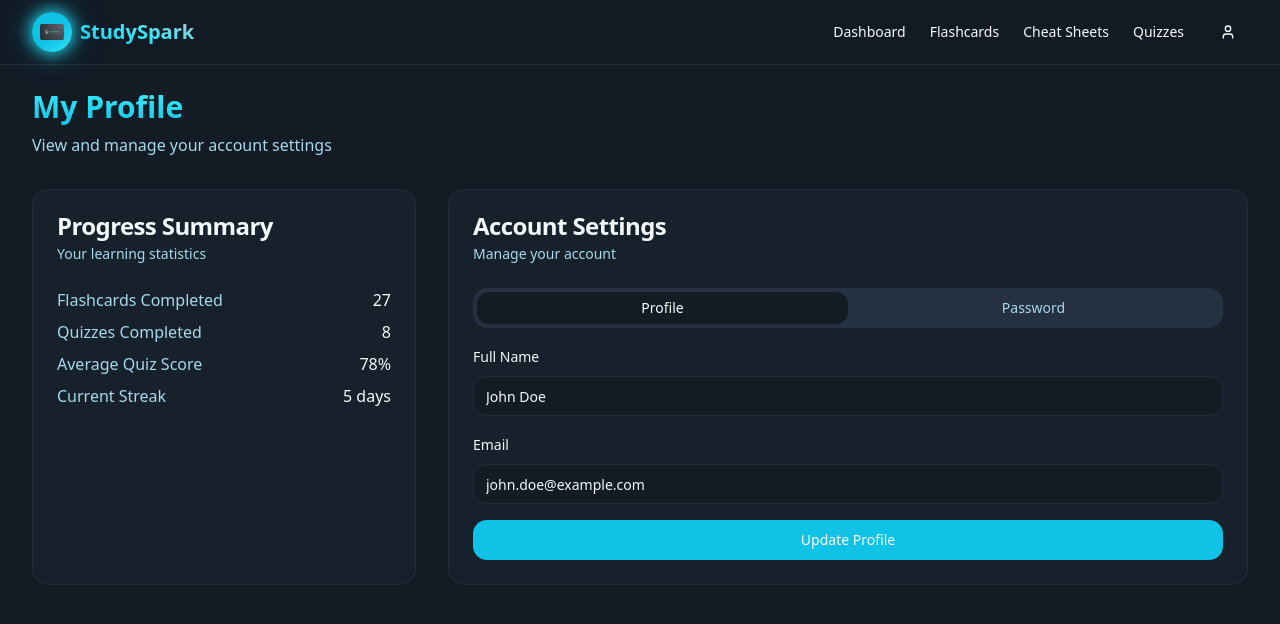
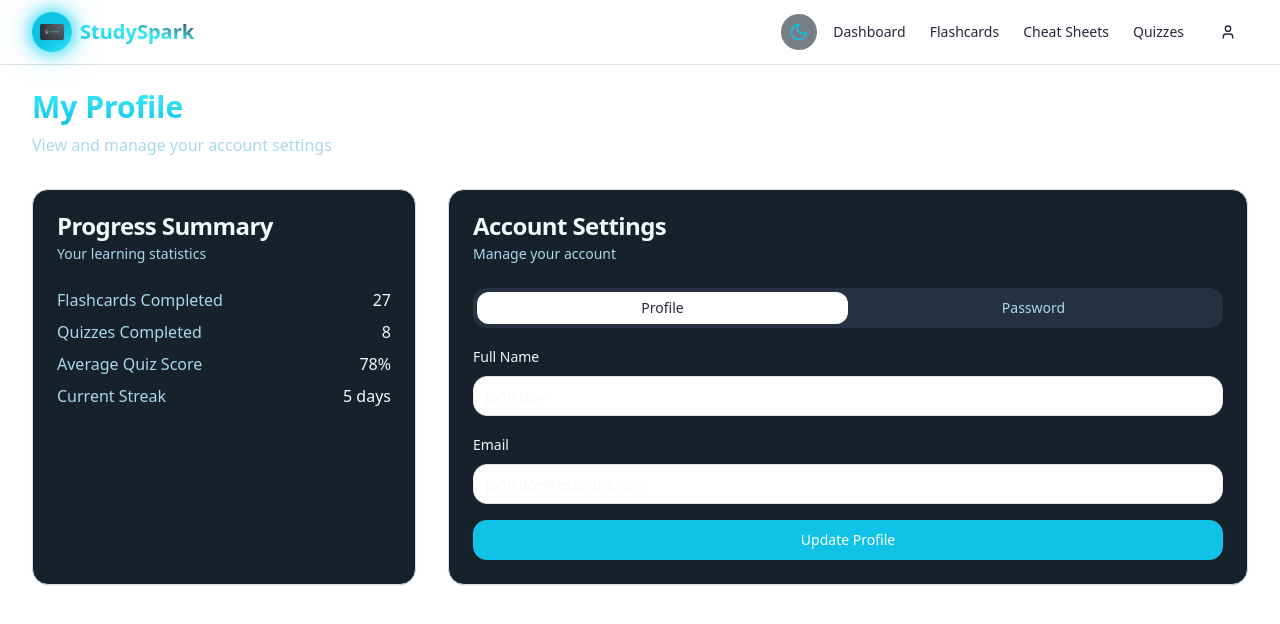
Before and after one commit to Saichandranellikanti/spark-study-hub, a React (Vite) app: page /profile in a window 1280 px wide. Shown: the top 624 px of the page. Built offline with nearby package versions, Linux system fonts and the light colour scheme.

Commit message:
Add light/dark mode toggle
Implement a button to switch between light and dark themes.

```diff
--- a/src/components/layout/Header.tsx
+++ b/src/components/layout/Header.tsx
@@ -1,4 +1,3 @@
-
 import { useState } from "react";
 import { Link, useNavigate } from "react-router-dom";
 import { Button } from "@/components/ui/button";
@@ -12,6 +11,7 @@ import {
   DropdownMenuTrigger
 } from "@/components/ui/dropdown-menu";
 import { Menu, User, LogOut } from "lucide-react";
+import ThemeToggle from "./ThemeToggle";
 
 export default function Header() {
   const [isMenuOpen, setIsMenuOpen] = useState(false);
@@ -38,8 +38,8 @@ export default function Header() {
             <span className="text-xl font-bold gradient-text">StudySpark</span>
           </Link>
         </div>
-
-        {/* Mobile navigation */}
+        <div className="flex items-center gap-4">
+          <ThemeToggle />
           <div className="flex items-center gap-2 md:hidden">
             <Sheet open={isMenuOpen} onOpenChange={setIsMenuOpen}>
               <SheetTrigger asChild>
@@ -98,8 +98,6 @@ export default function Header() {
               </SheetContent>
             </Sheet>
           </div>
-
-        {/* Desktop navigation */}
           <nav className="hidden md:flex items-center gap-6">
             <Link to="/dashboard" className="text-sm font-medium hover:text-spark transition-colors">
               Dashboard
@@ -140,6 +138,7 @@ export default function Header() {
             </DropdownMenu>
           </nav>
         </div>
+      </div>
     </header>
   );
 }
--- /dev/null
+++ b/src/components/layout/ThemeToggle.tsx
@@ -0,0 +1,36 @@
+
+import { useEffect, useState } from "react";
+import { Sun, Moon } from "lucide-react";
+
+export default function ThemeToggle() {
+  const [theme, setTheme] = useState<"light" | "dark">(getInitialTheme());
+
+  function getInitialTheme(): "light" | "dark" {
+    if (typeof window !== "undefined" && window.localStorage) {
+      const stored = window.localStorage.getItem("theme");
+      if (stored === "light" || stored === "dark") return stored;
+      if (window.matchMedia("(prefers-color-scheme: dark)").matches) return "dark";
+    }
+    return "light";
+  }
+
+  useEffect(() => {
+    document.documentElement.classList.remove("light", "dark");
+    document.documentElement.classList.add(theme);
+    window.localStorage.setItem("theme", theme);
+  }, [theme]);
+
+  return (
+    <button
+      aria-label="Toggle theme"
+      className="rounded-full p-2 bg-secondary/60 hover:bg-accent transition-colors"
+      onClick={() => setTheme(theme === "dark" ? "light" : "dark")}
+    >
+      {theme === "dark" ? (
+        <Sun className="h-5 w-5 text-spark-light" />
+      ) : (
+        <Moon className="h-5 w-5 text-primary" />
+      )}
+    </button>
+  );
+}
--- a/src/index.css
+++ b/src/index.css
@@ -5,56 +5,72 @@
 
 @layer base {
   :root {
+    /* Light Mode Colors (logo inspired) */
+    --background: 0 0% 100%;
+    --foreground: 228 24% 18%;
+    --card: 0 0% 100%;
+    --card-foreground: 228 24% 18%;
+    --popover: 0 0% 100%;
+    --popover-foreground: 228 24% 18%;
+    --primary: 191 89% 48%;
+    --primary-foreground: 0 0% 100%;
+    --secondary: 195 33% 92%;
+    --secondary-foreground: 191 89% 48%;
+    --muted: 203 20% 95%;
+    --muted-foreground: 191 10% 34%;
+    --accent: 185 91% 69%;
+    --accent-foreground: 215 36% 30%;
+    --destructive: 0 78% 63%;
+    --destructive-foreground: 0 0% 100%;
+    --border: 193 18% 87%;
+    --input: 220 17% 90%;
+    --ring: 191 89% 48%;
+    --radius: 1rem;
+  }
+  .dark {
+    /* Dark Mode Colors (logo inspired) */
     --background: 214 32% 11%;
     --foreground: 210 40% 98%;
-
     --card: 214 40% 15%;
     --card-foreground: 210 40% 98%;
-
     --popover: 214 32% 11%;
     --popover-foreground: 210 40% 98%;
-
-    --primary: 191 89% 48%;  /* #10C3E6 */
+    --primary: 191 89% 48%;
     --primary-foreground: 210 40% 98%;
-
     --secondary: 214 28% 18.5%;
     --secondary-foreground: 210 40% 98%;
-
     --muted: 214 20% 15%;
     --muted-foreground: 188 55% 88%;
-
-    --accent: 185 91% 69%; /* #38e9fa */
+    --accent: 185 91% 69%;
     --accent-foreground: 215 36% 30%;
-
     --destructive: 0 62.8% 30.6%;
     --destructive-foreground: 210 40% 98%;
-
     --border: 214 28% 18.5%;
     --input: 214 28% 18.5%;
     --ring: 191 89% 48%;
-
     --radius: 1rem;
   }
 }
 
 @layer base {
   * {
-    @apply border-border;
+    @apply border-border transition-colors duration-300;
   }
   body {
     @apply bg-background text-foreground;
     font-feature-settings: "rlig" 1, "calt" 1;
+    transition: background 0.3s, color 0.3s;
   }
 }
 
 /* Custom utilities */
 @layer components {
   .glass-card {
-    @apply bg-[#16212bcc]/80 backdrop-blur-lg border border-white/10 shadow-xl rounded-2xl;
+    @apply bg-white/50 dark:bg-[#16212bcc]/80 backdrop-blur-lg border border-white/10 shadow-xl rounded-2xl;
   }
 
   .gradient-text {
-    @apply text-transparent bg-clip-text bg-gradient-to-tr from-spark via-spark-light to-white/75;
+    @apply text-transparent bg-clip-text bg-gradient-to-tr from-spark via-spark-light to-black/80 dark:from-spark dark:via-spark-light dark:to-white/75;
   }
 
   .logo-halo {
@@ -65,9 +81,11 @@
     display: inline-block;
   }
 
-  /* Big, elegant page bg gradient (for login etc) */
   .study-bg {
-    background: linear-gradient(136deg, #131d2a 45%, #16212b 70%, #10C3E6 100%);
+    background: linear-gradient(136deg, #f3fafb 45%, #e3f6fa 70%, #10C3E6 100%);
     min-height: 100vh;
   }
+  .dark .study-bg {
+    background: linear-gradient(136deg, #131d2a 45%, #16212b 70%, #10C3E6 100%);
+  }
 }
--- a/tailwind.config.ts
+++ b/tailwind.config.ts
@@ -26,11 +26,11 @@ export default {
         background: "hsl(var(--background))",
         foreground: "hsl(var(--foreground))",
         primary: {
-          DEFAULT: "#10C3E6", // vibrant cyan-teal from logo
+          DEFAULT: "#10C3E6",
           foreground: "#fff",
         },
         secondary: {
-          DEFAULT: "#1e2836", // slightly lighter than pure black for background accents
+          DEFAULT: "#1e2836",
           foreground: "#F3F9FA",
         },
         destructive: {
@@ -39,10 +39,10 @@ export default {
         },
         muted: {
           DEFAULT: "#253140",
-          foreground: "#a8d9eb", // slightly teal-muted-foreground
+          foreground: "#a8d9eb",
         },
         accent: {
-          DEFAULT: "#38e9fa", // light cyan touch for accents
+          DEFAULT: "#38e9fa",
           foreground: "#151D24",
         },
         popover: {
@@ -50,16 +50,15 @@ export default {
           foreground: "hsl(var(--popover-foreground))",
         },
         card: {
-          DEFAULT: "#16212b", // glass card (dark navy/blue)
+          DEFAULT: "#16212b",
           foreground: "#F3F9FA",
         },
-        // StudySpark custom colors
         spark: {
-          DEFAULT: "#10C3E6", // Main cyan/teal as in logo
-          light: "#38e9fa", // lighter accent in logo gradient
-          dark: "#016072", // darkest blue accent
-          gradient1: "#10C3E6", // primary (left of gradient)
-          gradient2: "#38e9fa", // secondary (right of gradient)
+          DEFAULT: "#10C3E6",
+          light: "#38e9fa",
+          dark: "#016072",
+          gradient1: "#10C3E6",
+          gradient2: "#38e9fa",
         },
       },
       borderRadius: {
```
Lines whose indentation alone changed are shown as unchanged.
